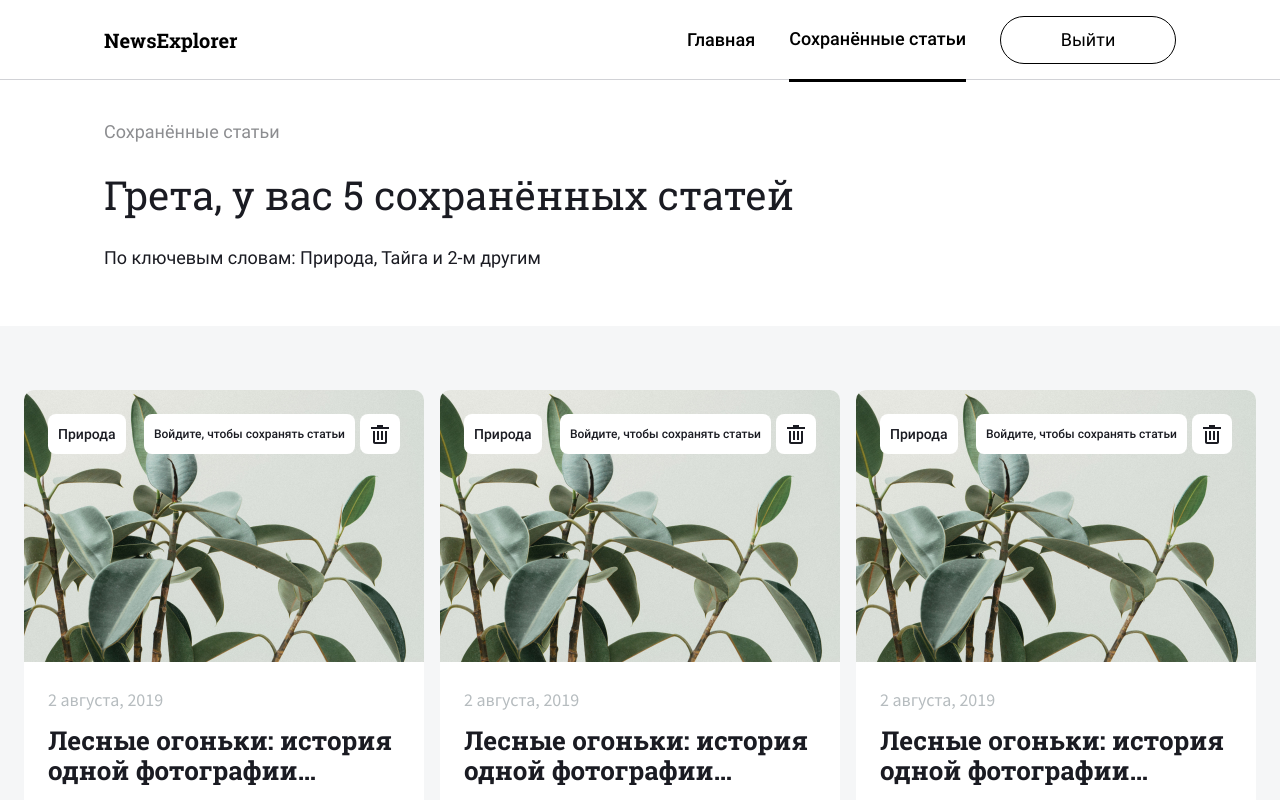
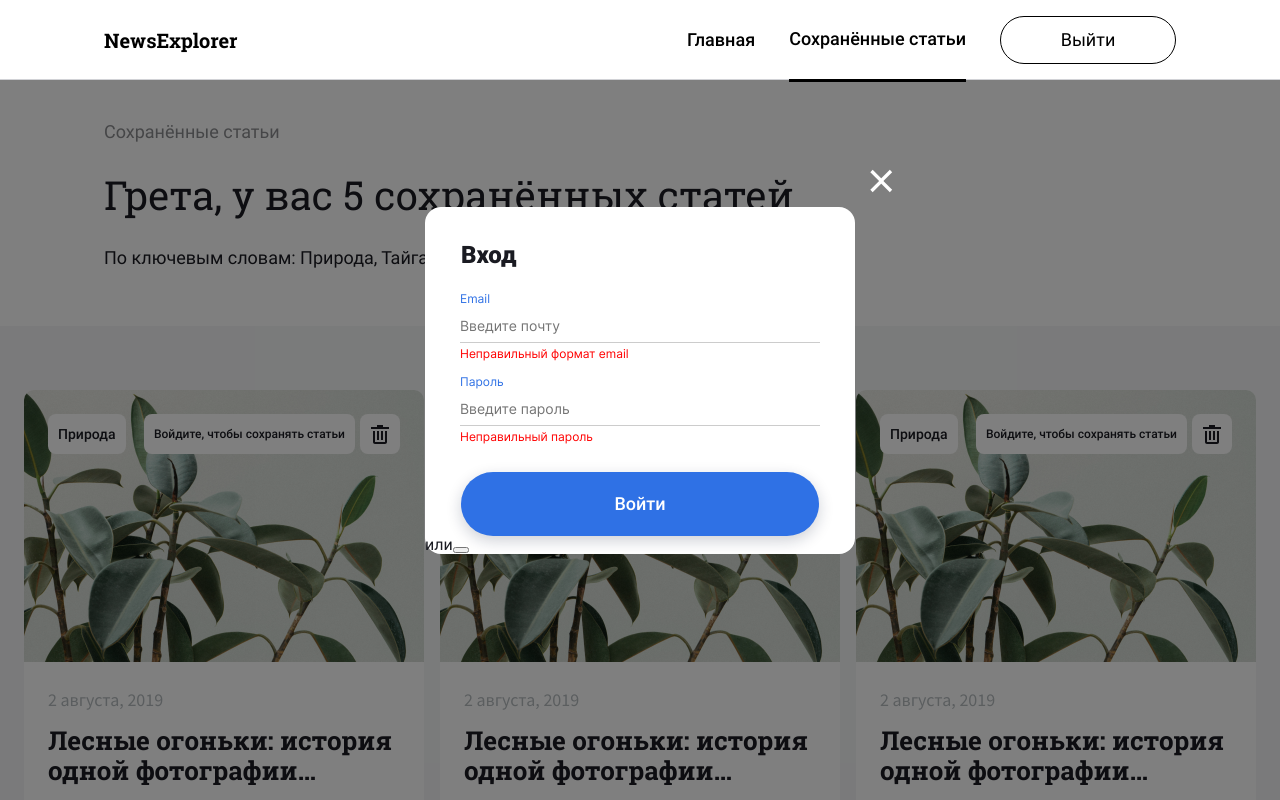
Before and after one commit to BerezinKonstantin/news-explorer-frontend, a React (Create React App) app: page /saved-news in a window 1280 px wide. Both pictures are taken after a click on the button "Выйти". Shown: the top 800 px of the page. Built offline with nearby package versions, Linux system fonts and the light colour scheme.

Commit message:
add popup

```diff
--- a/src/components/App/App.js
+++ b/src/components/App/App.js
@@ -4,22 +4,33 @@ import Header from '../Header/Header';
 import Main from '../Main/Main';
 import Footer from '../Footer/Footer';
 import SavedNews from '../SavedNews/SavedNews';
-
-import PopupWithForm from '../PopupWithForm/PopupWithForm';
+import PopupForLogin from '../PopupForLogin/PopupForLogin';
+import PopupForSignup from '../PopupForSignup/PopupForSignup';
 import './App.css';
 
 function App() {
   const isLogin = true;
   let pathname = useLocation().pathname;
   const [isHeaderBlack, setIsHeaderBlack] = useState();
+  const [isPopupForLoginOpen, setIsPopupForLoginOpen] = useState(false);
+  const [isPopupForSignupOpen, setIsPopupForSignupOpen] = useState(false);
+  function handlePopupForSignup() {
+    setIsPopupForSignupOpen(true);
+  }
+  function handlePopupForLogin() {
+    setIsPopupForLoginOpen(true);
+  }
   function handleHeaderChange(pathname) {
-
     if (pathname === '/saved-news') {
       setIsHeaderBlack(true)
     } if (pathname === '/') {
       setIsHeaderBlack(false)
     };
   }
+  function handleCloseAllPopups() {
+      setIsPopupForLoginOpen(false);
+      setIsPopupForSignupOpen(false);
+    }
 
   useEffect(() => {
     handleHeaderChange(pathname)
@@ -30,6 +41,7 @@ function App() {
       <Header
        isLogin={isLogin}
        isHeaderBlack={isHeaderBlack}
+       onPopupForLogin={handlePopupForLogin}
       />
       <Switch>
         <Route exact path="/">
@@ -40,7 +52,14 @@ function App() {
         </Route>
       </Switch>
       <Footer />
-      <PopupWithForm />
+      <PopupForLogin
+      isOpen={isPopupForLoginOpen}
+      onClose={handleCloseAllPopups}
+      />
+      <PopupForSignup
+      isOpen={isPopupForSignupOpen}
+      onClose={handleCloseAllPopups}
+      />
     </div>
   );
 }
--- a/src/components/Header/Header.js
+++ b/src/components/Header/Header.js
@@ -27,7 +27,9 @@ function Header(props) {
          to='/saved-news'>
           Сохранённые статьи
         </NavLink>}
-        <button className={ "header__auth-button" + (props.isHeaderBlack ? " header__auth-button_black-version" : "") }
+        <button
+        className={ "header__auth-button" + (props.isHeaderBlack ? " header__auth-button_black-version" : "") }
+        onClick={props.onPopupForLogin}
         >
           Выйти
         </button>
--- /dev/null
+++ b/src/components/PopupForLogin/PopupForLogin.js
@@ -0,0 +1,63 @@
+import React, { useState } from 'react';
+import PopupWithForm from '../PopupWithForm/PopupWithForm';
+
+function PopupForLogin(props) {
+
+  const [email, setEmail] = useState();
+  const [password, setPassword] = useState();
+  function handleChangeEmail(ev) {
+    setEmail(ev.target.value);
+  }
+  function handleChangePassword(ev) {
+    setPassword(ev.target.value);
+  }
+
+  return (
+    <PopupWithForm
+      title='Вход'
+      name='login'
+      isOpen={props.isOpen}
+      onClose={props.onClose}
+      buttonName='Войти'
+    >
+      <span className='popup__input-label'>
+        Email
+      </span>
+      <input
+        id='input-name'
+        className='popup__input popup__input_email'
+        type='email'
+        name='email'
+        defaultValue={email}
+        onChange={handleChangeEmail}
+        required
+        placeholder='Введите почту'
+        pattern='^[\w-\.]+@([\w-]+\.)+[\w-]{2,4}$'
+      />
+      <span id='input-email-error' className='popup__input-error-text'>
+        Неправильный формат email
+      </span>
+      <span className='popup__input-label'>
+        Пароль
+      </span>
+      <input
+        id='input-password'
+        className='popup__input popup__input_password'
+        type='password'
+        name='password'
+        defaultValue={password}
+        onChange={handleChangePassword}
+        required
+        placeholder='Введите пароль'
+        pattern='[0-9a-zA-Z!@#$%^&*]{8,32}'
+        maxLength='32'
+        minLength='8'
+      />
+      <span id='input-password-error' className='popup__input-error-text'>
+        Неправильный пароль
+      </span>
+    </PopupWithForm>
+  );
+}
+
+export default PopupForLogin;
--- /dev/null
+++ b/src/components/PopupForSignup/PopupForSignup.js
@@ -0,0 +1,57 @@
+import React, { useState } from 'react';
+import PopupWithForm from '../PopupWithForm/PopupWithForm';
+
+function PopupForSignup(props) {
+
+  const [email, setEmail] = useState();
+  const [password, setPassword] = useState();
+  function handleChangeEmail(ev) {
+    setEmail(ev.target.value);
+  }
+  function handleChangePassword(ev) {
+    setPassword(ev.target.value);
+  }
+
+  return (
+    <PopupWithForm
+      title='Вход'
+      name='login'
+      isOpen={props.isOpen}
+      onClose={props.onClose}
+      buttonName='Войти'
+    >
+      <input
+        id='input-name'
+        className='popup__input popup__input_email'
+        type='email'
+        name='email'
+        defaultValue={email}
+        onChange={handleChangeEmail}
+        required
+        placeholder='Введите почту'
+        pattern='^[\w-\.]+@([\w-]+\.)+[\w-]{2,4}$'
+      />
+      <span id='input-email-error' className='popup__input-error-text'>
+        Неправильный формат email
+      </span>
+      <input
+        id='input-password'
+        className='popup__input popup__input_password'
+        type='password'
+        name='password'
+        defaultValue={password}
+        onChange={handleChangePassword}
+        required
+        placeholder='Введите пароль'
+        pattern='[0-9a-zA-Z!@#$%^&*]{8,32}'
+        maxLength='32'
+        minLength='8'
+      />
+      <span id='input-password-error' className='popup__input-error-text'>
+        Неправильный пароль
+      </span>
+    </PopupWithForm>
+  );
+}
+
+export default PopupForSignup;
--- a/src/components/PopupWithForm/PopupWithForm.css
+++ b/src/components/PopupWithForm/PopupWithForm.css
@@ -0,0 +1,133 @@
+.popup {
+  display: block;
+  width: 100%;
+  min-height: 100%;
+  background-color: rgba(0, 0, 0, 0.5);
+  overflow: hidden;
+  position: fixed;
+  top: 0;
+  left: 0;
+  transition: visibility 0.3s, opacity 0.5s linear;
+  visibility: hidden;
+  opacity: 0;
+}
+.popup:hover {
+  cursor: pointer;
+}
+.popup_opened {
+  opacity: 1;
+  visibility: visible;
+}
+.popup__form {
+  display: flex;
+  position: relative;
+  flex-direction: column;
+  justify-content: flex-start;
+  align-items: flex-start;
+  margin: 207px auto auto;
+  max-width: 430px;
+  min-height: auto;
+  background-color: white;
+  border-radius: 16px;
+  font-style: normal;
+  font-weight: 400;
+  text-align: left;
+}
+.popup__form:hover {
+  cursor: auto;
+}
+.popup__input {
+  display: flex;
+  min-width: 358px;
+  min-height: 33px;
+  border: none;
+  border-bottom: 1px solid rgba(0, 0, 0, 0.2);
+  font-family: 'Inter', Arial, sans-serif;
+  font-size: 14px;
+  line-height: 17px;
+  padding: 0;
+}
+.popup__input-label {
+  color: #2f71e5;
+  font-family: 'Inter', Arial, sans-serif;
+  font-size: 12px;
+  line-height: 15px;
+  text-align: left;
+  padding: 0 0 3px 0;
+}
+.popup__input-error-text {
+  color: #ff0000;
+  font-family: 'Inter', Arial, sans-serif;
+  font-size: 12px;
+  line-height: 15px;
+  text-align: left;
+  opacity: 1;
+  margin: 3px auto 13px 0;
+}
+.popup__title {
+  margin: 34px auto 0 36px;
+  display: block;
+  justify-self: start;
+  color: #1a1b22;
+  font-family: Roboto;
+  font-size: 24px;
+  font-weight: 900;
+  line-height: 28px;
+}
+.popup__fieldset {
+  display: flex;
+  flex-direction: column;
+  margin: 22px auto 0;
+  padding: 0 0 15px;
+  border: 0;
+  width: 360px;
+}
+.popup__submit-button {
+  background: #2f71e5;
+  box-shadow: 0px 5px 15px rgba(14, 26, 57, 0.2);
+  display: block;
+  margin: 0 auto;
+  width: 358px;
+  height: 64px;
+  color: white;
+  border: none;
+  border-radius: 100px;
+  font-size: 18px;
+  font-weight: 500;
+  line-height: 24px;
+  text-align: center;
+  padding: 0;
+}
+.popup__submit-button:hover {
+  background: #347eff;
+  box-shadow: 0px 5px 15px rgba(14, 26, 57, 0.2);
+  transition: linear 0.2s;
+  cursor: pointer;
+}
+.popup__submit-button:focus {
+  background: #2a65cc;
+  box-shadow: 0px 5px 15px rgba(14, 26, 57, 0.2);
+  transition: linear 0.2s;
+  cursor: pointer;
+}
+.popup__close-button {
+  background-color: rgba(0, 0, 0, 0);
+  background-image: url(../../images/close-Icon.svg);
+  background-position: center;
+  width: 40px;
+  height: 40px;
+  position: absolute;
+  top: -46px;
+  right: -46px;
+  border: none;
+  padding: 0;
+}
+.popup__close-button:hover {
+  opacity: 0.6;
+  transition: linear 0.2s;
+  cursor: pointer;
+}
+.popup__link-wrapper {
+}
+.popup__link-button {
+}
--- a/src/components/PopupWithForm/PopupWithForm.js
+++ b/src/components/PopupWithForm/PopupWithForm.js
@@ -1,9 +1,47 @@
 import React from 'react';
-// import { NavLink, Link } from 'react-router-dom';
 
-function PopupWithForm() {
+function PopupWithForm(props) {
+  let isOpen;
+  if (props.isOpen) {
+    isOpen = 'popup_opened';
+  }
+
   return (
-    <section className='popup'></section>
+    <section className={`popup popup_for_${props.name} ${isOpen}`}>
+      <form
+        id={`form_for_${props.name}`}
+        className='popup__form'
+        action='#'
+        method='POST'
+        noValidate
+      >
+        <button
+          className='popup__close-button'
+          type='button'
+          onClick={props.onClose}
+        ></button>
+        <h2 className='popup__title'>{props.title}</h2>
+        <fieldset className='popup__fieldset'>{props.children}</fieldset>
+        <button
+          className='popup__submit-button'
+          type='submit'
+          defaultValue={props.buttonName}
+        >
+          {props.buttonName}
+        </button>
+        <div className='popup__link-wrapper'>
+          <span>или</span>
+          <button
+          className="popup__link-button"
+          type='button'
+          onClick={props.onPopupForSignup} //Передать!!!
+          >
+            {props.buttonLink}
+          </button>
+        </div>
+      </form>
+    </section>
   );
 }
+
 export default PopupWithForm;
--- a/src/components/SearchForm/SearchForm.css
+++ b/src/components/SearchForm/SearchForm.css
@@ -59,3 +59,15 @@
   box-sizing: content-box;
   padding: 0;
 }
+.search-form__submit-button:hover {
+  background: #347eff;
+  box-shadow: 0px 5px 15px rgba(14, 26, 57, 0.2);
+  transition: linear 0.2s;
+  cursor: pointer;
+}
+.search-form__submit-button:focus {
+  background: #2a65cc;
+  box-shadow: 0px 5px 15px rgba(14, 26, 57, 0.2);
+  transition: linear 0.2s;
+  cursor: pointer;
+}
```
Also changed, not shown: src/images/close-Icon.svg (added).
